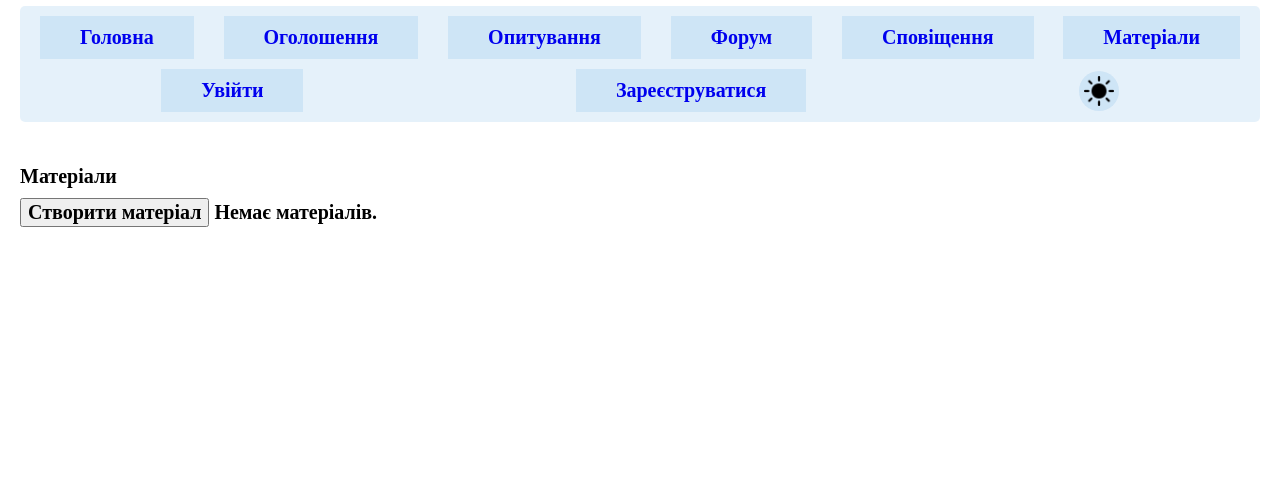
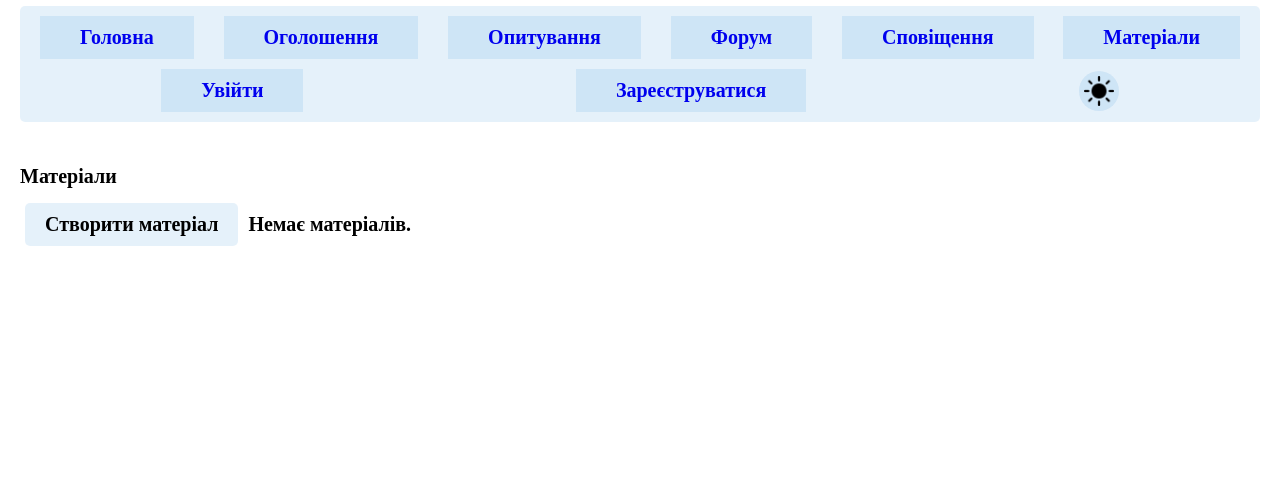
Before and after one commit to TimGamesYT/PortalGroup, a Django app: page /materials/materials/ in a window 1280 px wide. Shown: the part 142-628 px from the top of the page. Run offline with Django 5.2, Linux system fonts and the light colour scheme; data that the repository does not hold is empty.

Commit message:
Added button style

```diff
--- a/static/css/dark-theme.css
+++ b/static/css/dark-theme.css
@@ -53,6 +53,8 @@
     color: var(--text-color);
     border: 1px solid var(--secondary-color);
     box-shadow: 0 0 10px var(--shadow-color);
+    padding: 10px 40px 10px 40px;
+    margin: 5px;
 }
 
 .section_button:hover {
@@ -98,3 +100,23 @@
     border: 1px solid var(--secondary-color);
     box-shadow: 0 0 10px var(--shadow-color);
 }
+
+.button {
+    background-color: rgba(0, 204, 0, 0.1);
+    color: var(--text-color);
+    border: 1px solid var(--secondary-color);
+    box-shadow: 0 0 10px var(--shadow-color);
+    padding: 10px 20px;
+    margin: 5px;
+    border-radius: 5px;
+
+}
+
+.button:hover {
+    background-color: var(--secondary-color);
+}
+
+.button:active {
+    background-color: var(--secondary-color);
+    box-shadow: inset 0 0 20px var(--shadow-color);
+}
--- a/static/css/light-theme.css
+++ b/static/css/light-theme.css
@@ -53,6 +53,8 @@
     color: var(--text-color);
     border: 1px solid var(--secondary-color);
     box-shadow: 0 0 10px var(--shadow-color);
+    padding: 10px 40px 10px 40px;
+    margin: 5px;
 }
 
 .section_button:hover {
@@ -98,3 +100,19 @@
     border: 1px solid var(--secondary-color);
     box-shadow: 0 0 10px var(--shadow-color);
 }
+
+.button {
+    background-color: rgba(0, 119, 204, 0.1);
+    border: 0px;
+    padding: 10px 20px;
+    margin: 5px;
+    border-radius: 5px;
+}
+
+.button:hover {
+    background-color: rgba(0, 0, 0, 0.2);
+}
+
+.button:active {
+    background-color: rgba(0, 0, 0, 0.3);
+}
--- a/static/css/style.css
+++ b/static/css/style.css
@@ -22,22 +22,6 @@ nav {
     border-radius: 5px;
     margin: 0 10px 0 10px;
     flex-wrap: wrap;
-}
-
-.section_button {
-    background-color: rgba(0, 0, 0, 0.1);
-    border: 0px;
-    padding: 10px 40px 10px 40px;
-    margin: 5px;
-    cursor: pointer;
-}
-
-.section_button:hover {
-    background-color: rgba(0, 0, 0, 0.2);
-}
-
-.section_button:active {
-    background-color: rgba(0, 0, 0, 0.3);
 }
 
 .theme-switch {
--- a/templates/auth_system/login.html
+++ b/templates/auth_system/login.html
@@ -6,7 +6,7 @@
             {% csrf_token %}
             <input type="text" name="username" placeholder="Ім'я користувача" required>
             <input type="password" name="password" placeholder="Пароль" required>
-            <button type="submit">Увійти</button>
+            <button class="button" type="submit">Увійти</button>
         </form>
     </div>
 
--- a/templates/auth_system/register.html
+++ b/templates/auth_system/register.html
@@ -4,6 +4,6 @@
         <form method="post">
                 {% csrf_token %}
                 {{ form.as_p }}
-                <button type="submit">Зареєструватися</button>
+                <button class="button" type="submit">Зареєструватися</button>
         </form>
 {% endblock %}
--- a/templates/forum/create-post-template.html
+++ b/templates/forum/create-post-template.html
@@ -5,7 +5,7 @@
         <form method="POST" action="{% url 'create-post' %}">
             {% csrf_token %}
             {{ form.as_p }}
-            <button type="submit">Створити пост</button>
+            <button class="button" type="submit">Створити пост</button>
         </form>
     </div>
 {% endblock %}
--- a/templates/forum/delete-comment-template.html
+++ b/templates/forum/delete-comment-template.html
@@ -6,8 +6,8 @@
         <p>Ви впевнені що хочете видалити цей коментар?</p>
         <form method="POST" action="{% url 'delete-comment' comment.pk %}">
             {% csrf_token %}
-            <button type="submit">Видалити</button>
+            <button class="button" type="submit">Видалити</button>
         </form>
-        <a href="{% url 'post-detail' comment.post.pk %}"><button>Відмінити</button></a>
+        <a href="{% url 'post-detail' comment.post.pk %}"><button class="button">Відмінити</button></a>
     </div>
 {% endblock %}
--- a/templates/forum/delete-post-template.html
+++ b/templates/forum/delete-post-template.html
@@ -6,8 +6,8 @@
         <p>Ви впевнені що хочете видалити цей пост?</p>
         <form method="POST" action="{% url 'delete-post' post.pk %}">
             {% csrf_token %}
-            <button type="submit">Видалити</button>
+            <button class="button" type="submit">Видалити</button>
         </form>
-        <a href="{% url 'post-detail' post.pk %}"><button>Відмінити</button></a>
+        <a href="{% url 'post-detail' post.pk %}"><button class="button">Відмінити</button></a>
     </div>
 {% endblock %}
--- a/templates/forum/edit-comment-template.html
+++ b/templates/forum/edit-comment-template.html
@@ -6,8 +6,8 @@
         <form method="POST" action="{% url 'edit-comment' comment.pk %}">
             {% csrf_token %}
             {{ form.as_p }}
-            <button type="submit">Зберегти зміни</button>
+            <button class="button" type="submit">Зберегти зміни</button>
         </form>
-        <a href="{% url 'post-detail' comment.post.pk %}"><button>Відмінити</button></a>
+        <a href="{% url 'post-detail' comment.post.pk %}"><button class="button">Відмінити</button></a>
     </div>
 {% endblock %}
--- a/templates/forum/edit-post-template.html
+++ b/templates/forum/edit-post-template.html
@@ -6,8 +6,8 @@
         <form method="POST">
             {% csrf_token %}
             {{ form.as_p }}
-            <button type="submit">Зберегти зміни</button>
+            <button class="button" type="submit">Зберегти зміни</button>
         </form>
-        <a href="{% url 'post-detail' post.pk %}"><button>Відмінити</button></a>
+        <a href="{% url 'post-detail' post.pk %}"><button class="button">Відмінити</button></a>
     </div>
 {% endblock %}
--- a/templates/forum/forum-template.html
+++ b/templates/forum/forum-template.html
@@ -3,13 +3,13 @@
 {% block content %}
     <div class="profile-forum-box">
         <h1>Форум</h1>
-        <a href="{% url 'create-post' %}"><button>Створити пост</button></a>
+        <a href="{% url 'create-post' %}"><button class="button">Створити пост</button></a>
 
         {% for post in posts %}
             <div class="profile-forum-box">
                 <h3>{{ post.short_description }} створений <strong>{{ post.author }}</strong> {{ post.created_at }}</h3>
 
-                <a href="{% url 'post-detail' post.pk %}"><button>Деталі</button></a>
+                <a href="{% url 'post-detail' post.pk %}"><button class="button">Деталі</button></a>
             </div>
         {% endfor %}
     </div>
--- a/templates/materials/create-material-template.html
+++ b/templates/materials/create-material-template.html
@@ -6,7 +6,7 @@
             {% csrf_token %}
             <h1>Створити матеріал</h1>
             {{ form.as_p }}
-            <button type="submit">Зберегти</button>
+            <button class="button" type="submit">Зберегти</button>
         </form>
     </div>
 {% endblock %}
--- a/templates/materials/delete-material-template.html
+++ b/templates/materials/delete-material-template.html
@@ -6,8 +6,8 @@
         <p>Ви впевнені що хочете видалити цей матеріал?</p>
         <form method="POST">
             {% csrf_token %}
-            <button type="submit">Видалити</button>
+            <button class="button" type="submit">Видалити</button>
         </form>
-        <a href="{% url 'materials-list' %}"><button>Відмінити</button></a>
+        <a href="{% url 'materials-list' %}"><button class="button">Відмінити</button></a>
     </div>
 {% endblock %}
--- a/templates/materials/materials-list-template.html
+++ b/templates/materials/materials-list-template.html
@@ -3,7 +3,7 @@
 
 {% block content %}
     <h1>Матеріали</h1>
-    <a href="{% url 'create-material' %}"><button>Створити матеріал</button></a>
+    <a href="{% url 'create-material' %}"><button class="button">Створити матеріал</button></a>
 
     {% for material in materials %}
         <div class="profile-forum-box" style="display: flex; flex-direction: column;">
@@ -22,12 +22,12 @@
                     Your browser does not support the audio element.
                 </audio>
             {% elif material.media.url|is_document %}
-                <a href="{{ material.media.url }}" target="_blank">Переглянути документ</a>
+                <a href="{{ material.media.url }}" target="_blank"><button class="button">Переглянути документ</button></a>
             {% elif material.media.url %}
-                <a href="{{ material.media.url }}">Завантажити файл</a>
+                <a href="{{ material.media.url }}"><button class="button">Завантажити файл</button></a>
             {% endif %}
 
-            <a href="{% url 'delete-material' material.pk %}"><button>Видалити</button></a>
+            <a href="{% url 'delete-material' material.pk %}"><button class="button">Видалити</button></a>
         </div>
     {% empty %}
         Немає матеріалів.
--- a/templates/notifications/notification-list-template.html
+++ b/templates/notifications/notification-list-template.html
@@ -2,14 +2,14 @@
 
 {% block content %}
     <h1>Сповіщення</h1>
-    <a href="{% url 'mark-all-as-read' %}"><button>Позначити всі як прочитані</button></a>
+    <a href="{% url 'mark-all-as-read' %}"><button class="button">Позначити всі як прочитані</button></a>
     {% for notification in notifications %}
         <div class="profile-forum-box">{{ notification.message }} - {{ notification.created_at }}
             {% if notification.is_read %}
                 <span>(Прочитано)</span>
             {% else %}
                 <span>(Не прочитано)</span>
-                <a href="{% url 'mark-as-read' notification.id %}"><button>Позначити як прочитано</button></a>
+                <a href="{% url 'mark-as-read' notification.id %}"><button class="button">Позначити як прочитано</button></a>
             {% endif %}
         </div>
     {% endfor %}
--- a/templates/survey/survey.html
+++ b/templates/survey/survey.html
@@ -3,6 +3,8 @@
 {% block content %}
     <h1>Опитування</h1>
     {% for question in questions %}
-        <div class="profile-forum-box"><a href="{% url 'question_detail' question.id %}">{{ question.text }}</a></div>
+        <div class="profile-forum-box">
+            <a class="button" href="{% url 'question_detail' question.id %}">{{ question.text }}</a>
+        </div>
     {% endfor %}
 {% endblock %}
```
Also changed, not shown: templates/forum/post-detail-template.html (+5 -5 lines).
